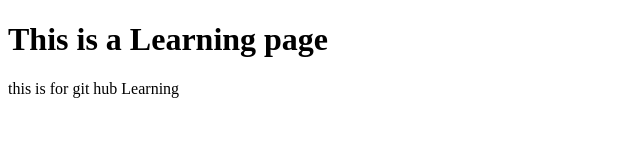
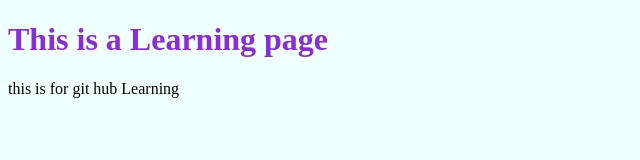
Before and after one commit to mkmroot/first_repo, a plain HTML site: page index.html in a window 1280 px wide. Shown: the whole page, without its empty margins (0-640 px from the left). Drawn offline with Linux system fonts and the light colour scheme.

Commit message:
css file added

```diff
--- a/index.html
+++ b/index.html
@@ -4,7 +4,8 @@
     <meta charset="UTF-8">
     <meta http-equiv="X-UA-Compatible" content="IE=edge">
     <meta name="viewport" content="width=device-width, initial-scale=1.0">
-    <title>Document</title>
+    <title>first_Web</title>
+    <link rel="stylesheet" type="text/css" href="style.css" >
 </head>
 <body>
     <h1>This is a Learning page</h1>
--- /dev/null
+++ b/style.css
@@ -0,0 +1,6 @@
+body{
+background-color: azure;
+}
+h1{
+    color: blueviolet;
+}
```
